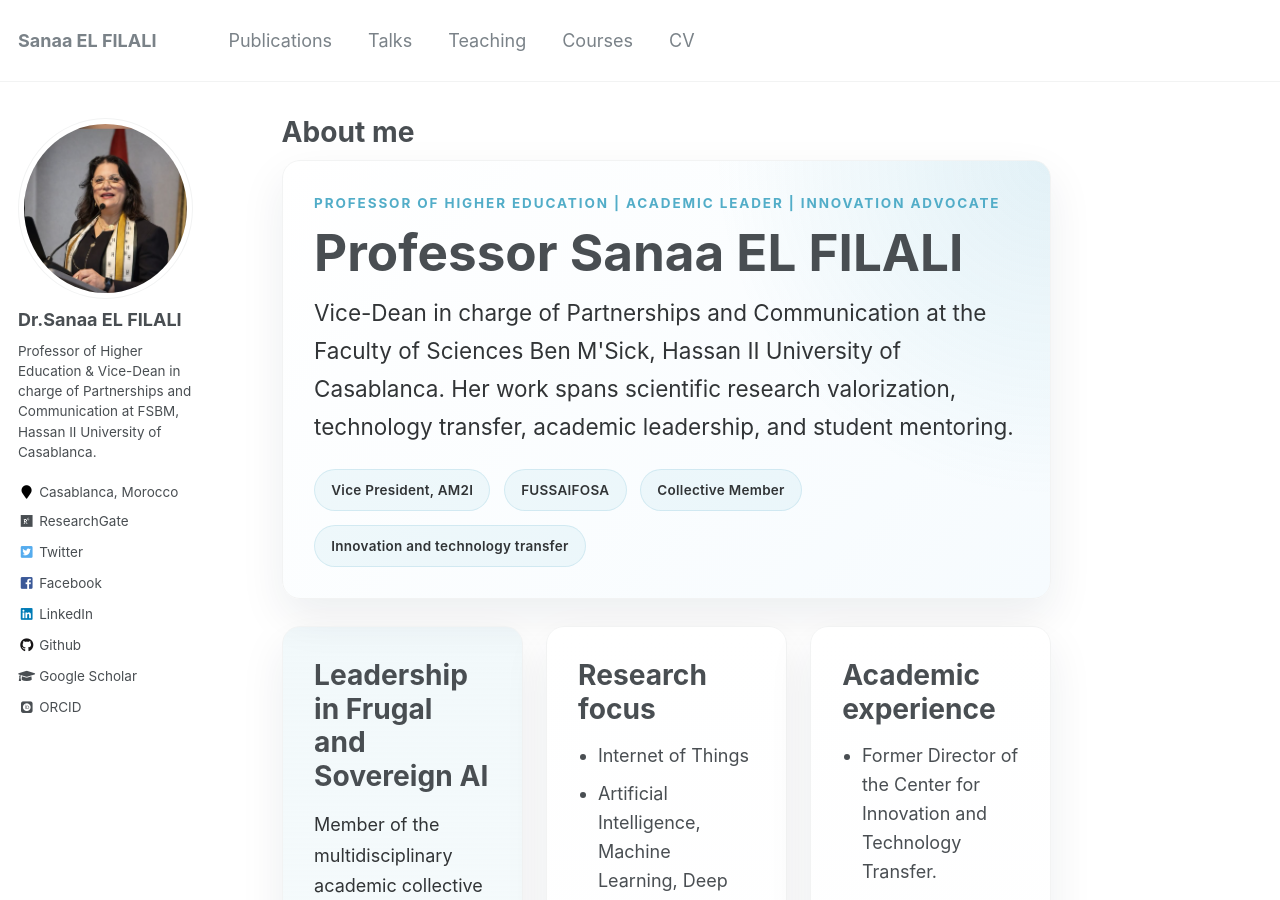
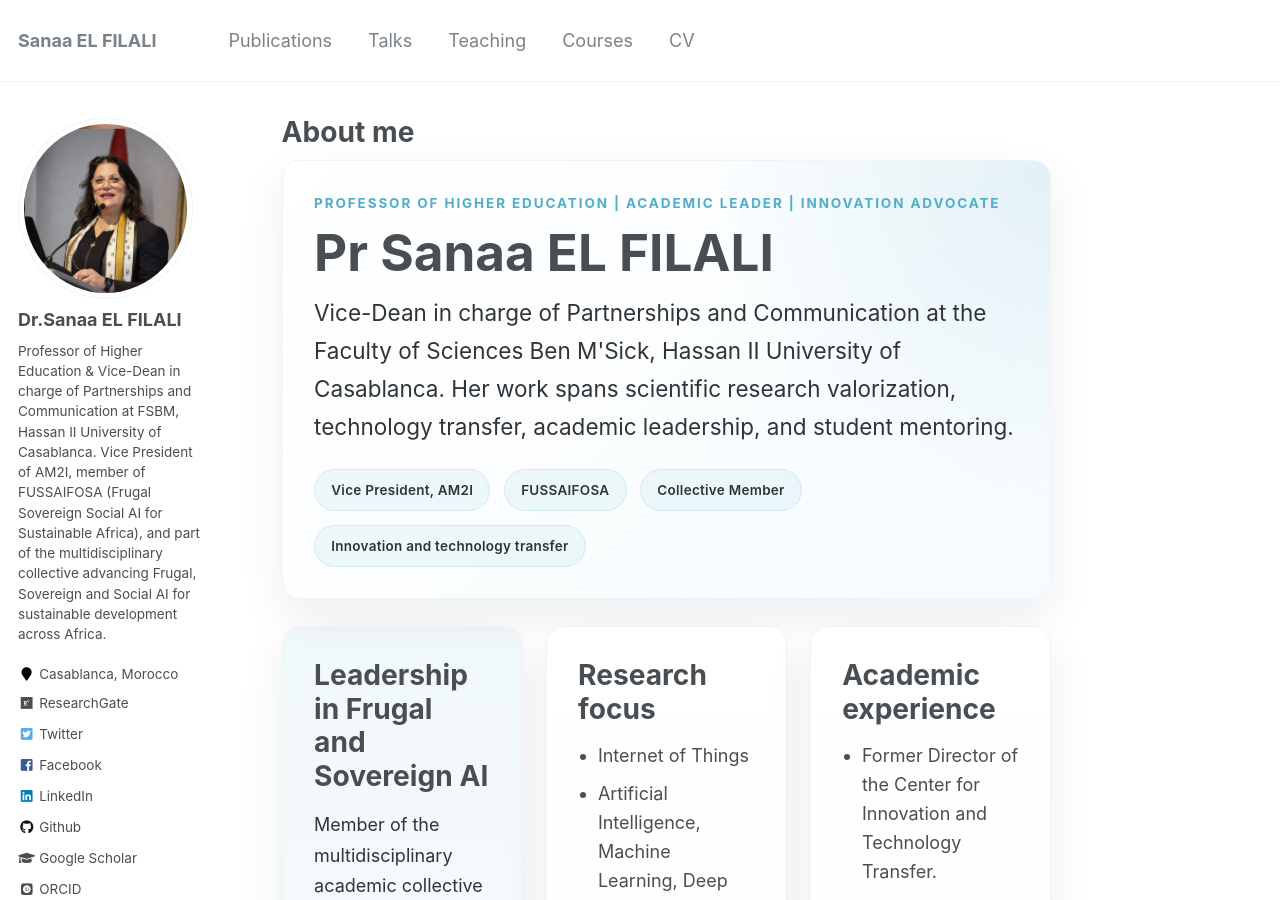
Before and after one commit to elfilalis/elfilalis.github.io, a Jekyll site: the page built from _pages/about.md, in a window 1280 px wide and 900 px high. Built offline with Jekyll 4.4.1, drawn with Linux system fonts in a browser that asks for light colours; some web fonts are replaced.

Commit message:
Sync profile details site-wide

```diff
--- a/_config.yml
+++ b/_config.yml
@@ -82,7 +82,7 @@ analytics:
 author:
   name             : "Dr.Sanaa EL FILALI"
   avatar           : "profile-2026-07-11.png"
-  bio              : "Professor of Higher Education & Vice-Dean in charge of Partnerships and Communication at FSBM, Hassan II University of Casablanca."
+  bio              : "Professor of Higher Education & Vice-Dean in charge of Partnerships and Communication at FSBM, Hassan II University of Casablanca. Vice President of AM2I, member of FUSSAIFOSA (Frugal Sovereign Social AI for Sustainable Africa), and part of the multidisciplinary collective advancing Frugal, Sovereign and Social AI for sustainable development across Africa."
   location         : "Casablanca, Morocco"
   employer         :
   pubmed           :
--- a/_pages/about.md
+++ b/_pages/about.md
@@ -10,7 +10,7 @@ redirect_from:
 <div class="about-page">
   <section class="about-hero">
     <p class="about-kicker">Professor of Higher Education | Academic leader | Innovation advocate</p>
-    <h2>Professor Sanaa EL FILALI</h2>
+    <h2>Pr Sanaa EL FILALI</h2>
     <p class="about-summary">Vice-Dean in charge of Partnerships and Communication at the Faculty of Sciences Ben M'Sick, Hassan II University of Casablanca. Her work spans scientific research valorization, technology transfer, academic leadership, and student mentoring.</p>
 
     <div class="about-badges">
```
